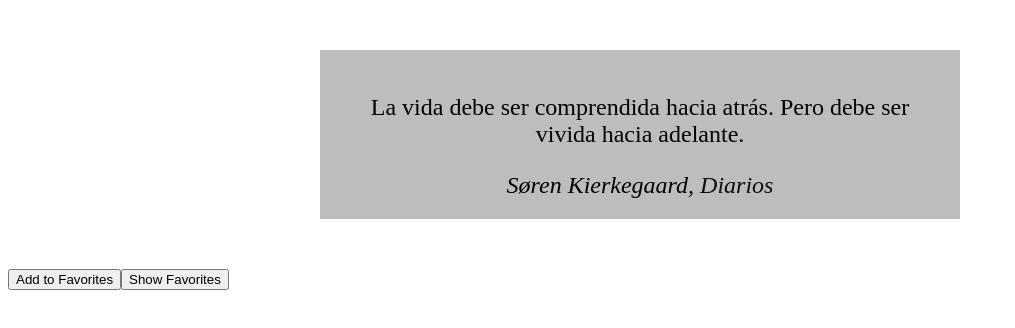
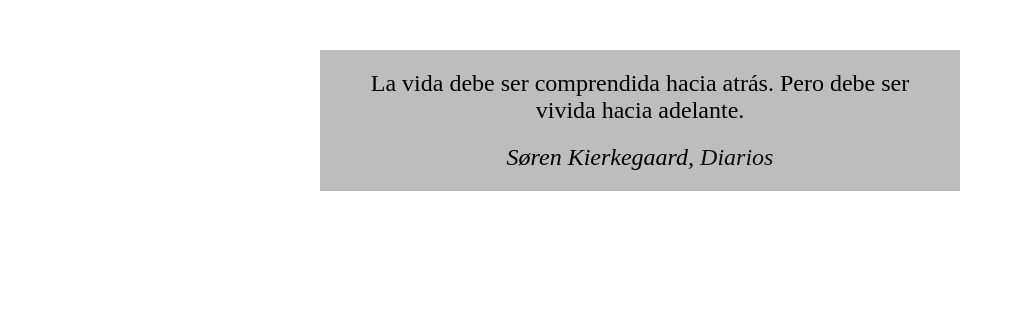
Before and after one commit to scsanchez/philosophy-quotes, a React (Vite) app: page / in a window 1280 px wide. Shown: the top 328 px of the page, without its empty margins (0-1015 px from the left). Built offline with nearby package versions, Linux system fonts and the light colour scheme; a web font is replaced by a local one.

Commit message:
deleted favourite function

```diff
--- a/src/App.tsx
+++ b/src/App.tsx
@@ -8,18 +8,11 @@ function App() {
     author: "",
     reference: "",
   });
-  const [favorites, setFavorites] = useState([]);
-  const [showFavorites, setShowFavorites] = useState(false);
 
   useEffect(() => {
     const today = new Date().toISOString().slice(0, 10);
     const storedDate = localStorage.getItem("date");
     const storedIndex = localStorage.getItem("quoteIndex");
-    const storedFavorites = JSON.parse(
-      localStorage.getItem("favorites") || "[]"
-    );
-
-    setFavorites(storedFavorites);
 
     if (today !== storedDate) {
       let randomIndex = Math.floor(Math.random() * quotes.length);
@@ -37,52 +30,14 @@ function App() {
     }
   }, []);
 
-  const addToFavorites = () => {
-    const isFavorite = favorites.some(
-      (fav) =>
-        fav.quote === dailyQuote.quote && fav.author === dailyQuote.author);
-
-    if (!isFavorite) {
-      const newFavorites = [...favorites, dailyQuote];
-      setFavorites(newFavorites);
-      localStorage.setItem("favorites", JSON.stringify(newFavorites));
-    }
-  };
-
-  const toggleFavorites = () => {
-    setShowFavorites(!showFavorites);
-  };
-
   return (
     <div>
       <blockquote>
-        <p>{dailyQuote.quote}</p>
+        <span className="quote">{dailyQuote.quote}</span>
         <footer>
           {dailyQuote.author}, <cite>{dailyQuote.reference}</cite>
         </footer>
       </blockquote>
-      <button onClick={addToFavorites}>Add to Favorites</button>
-      <button onClick={toggleFavorites}>
-        {showFavorites ? "Hide Favorites" : "Show Favorites"}
-      </button>
-      {showFavorites && (
-        <div>
-          <h2>Favorites</h2>
-          <ul>
-            {favorites.map((fav, index) => (
-              <li key={index}>
-                <blockquote>
-                  <p>{fav.today}</p>
-                  <p>{fav.quote}</p>
-                  <footer>
-                    {fav.author}, <cite>{fav.reference}</cite>
-                  </footer>
-                </blockquote>
-              </li>
-            ))}
-          </ul>
-        </div>
-      )}
     </div>
   );
 }
```
